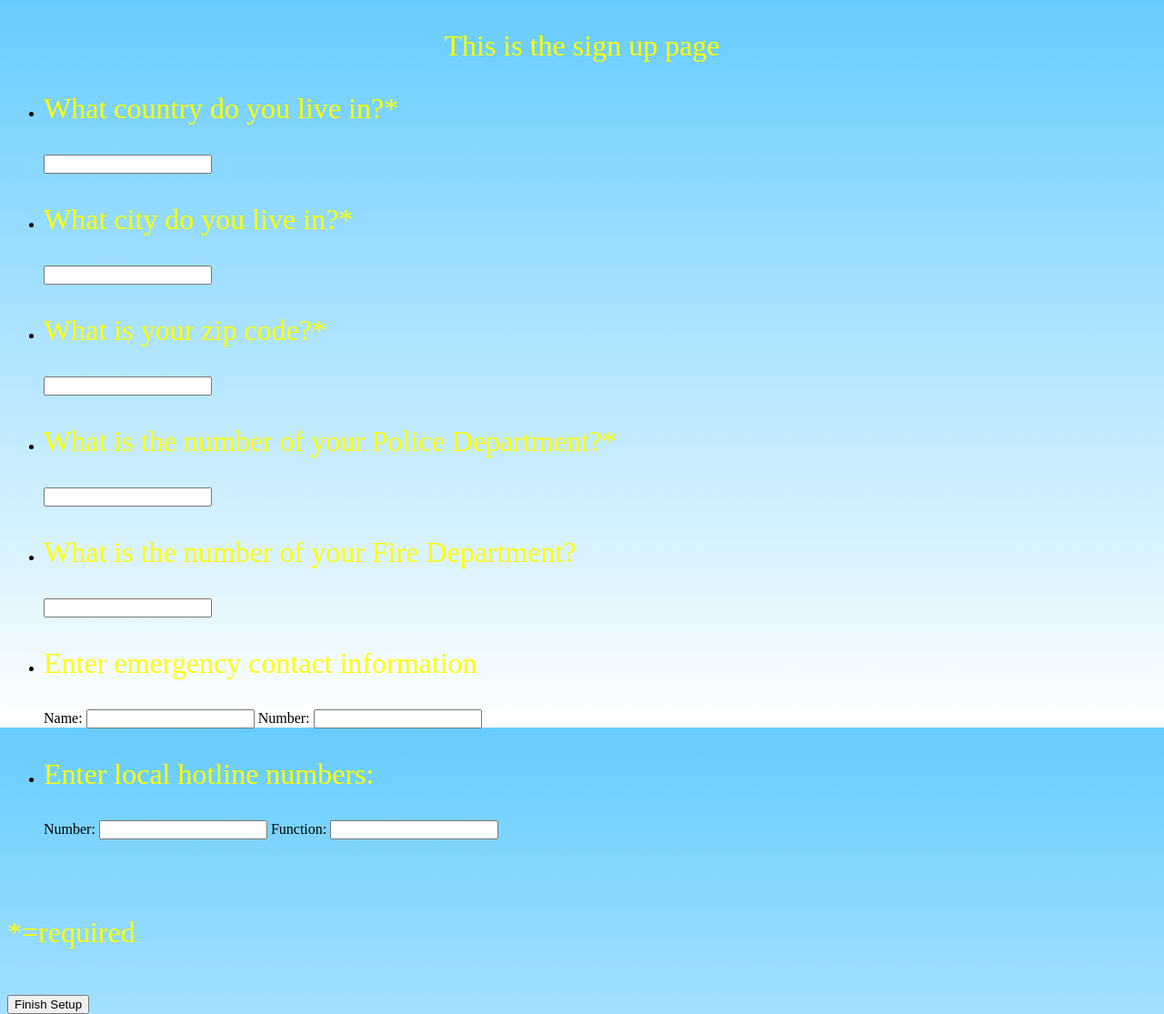
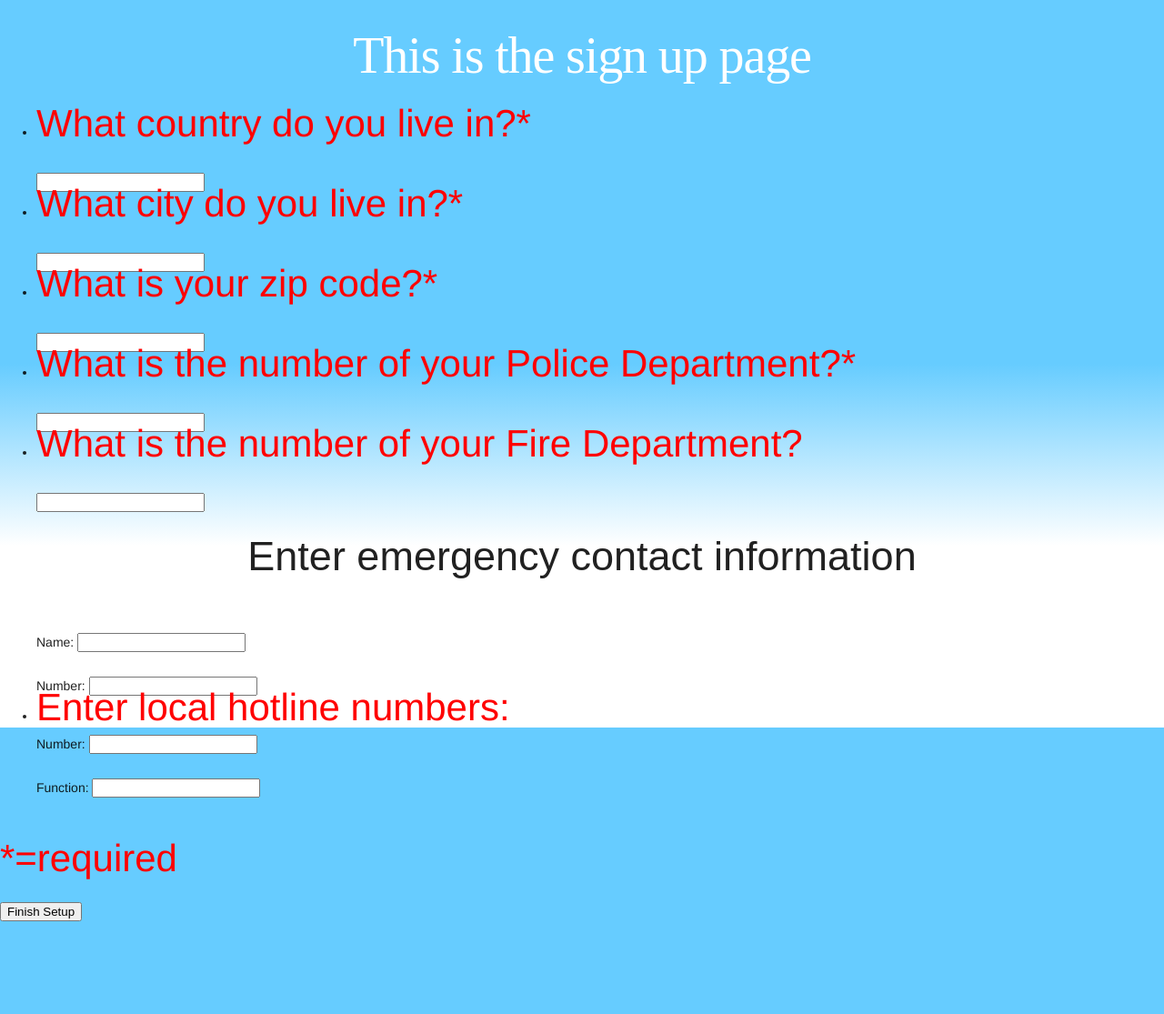
Before and after one commit to aclinton13/Project-E-Line, a Python web app: template templates/setup.html in a window 1280 px wide. Shown: the whole page at 91% size. After the commit the page ends 1013 px from the top, so only its background shows below. Run offline with Jinja, Linux system fonts and the light colour scheme; the template is opened without the code that fills it, so the values that code supplies are empty.

Commit message:
Added a card imported from material lite, then added more css. Also fixed html errors in setup file

```diff
--- a/stylesheets/design.css
+++ b/stylesheets/design.css
@@ -1,6 +1,6 @@
 body {
     background: linear-gradient(to bottom, #66ccff 0%, #ffffff 100%);
-
+    background-attachment: fixed;
 }
 html {
   height: 100%;
@@ -11,7 +11,7 @@
   color: white;
 }
 p {
-  color: yellow;
+  color: red;
   font-size: 200%
 }
 button {
@@ -23,8 +23,18 @@
   width: 100px;
 }
 .flex-container {
-  /* flex-direction: column; */
+  display: flex;
   justify-content: space-between;
-  display: flex;
   align-items: center;
 }
+.demo-card-wide.mdl-card {
+  width: 550px;
+}
+.demo-card-wide > .mdl-card__title {
+  color: #fff;
+  height: 545px;
+  background: url('https://www.houseofswitzerland.org/sites/default/files/styles/portrait/public/story/portrait/Gallia%20et%20son%20tonnelet%20%C2%A9%20Iris%20Kuerschner%2C%20www.powerpress.ch%202%20%28Large%29.jpg?h=4a7d1ed4&itok=xyYCkZ3R') center / cover;
+}
+.demo-card-wide > .mdl-card__menu {
+  color: #fff;
+}
--- /dev/null
+++ b/stylesheets/setup.css
@@ -0,0 +1,35 @@
+body {
+    background: linear-gradient(to bottom, #66ccff 50%, #ffffff 75%);
+
+    background-attachment: fixed;
+}
+html {
+  height: 100%;
+}
+h1{
+font-size: 200px
+  font-weight: 400;
+  font-family: "Times New Roman", Times, serif;
+  color: white;
+}
+h2{
+  /* font-weight: 400px; */
+  font-family: Arial, Helvetica, serif;
+  color: ;
+}
+p {
+  color: red;
+  font-size: 200%
+}
+p{
+  color: red;
+  font-size: 300%
+}
+button {
+  background-color:#ff99cc;
+  border-radius: 4px;
+  color: white;
+  font-size: 16px;
+  height: 50px;
+  width: 100px;
+}
--- a/templates/contacts.html
+++ b/templates/contacts.html
@@ -3,6 +3,8 @@
   <head>
     <meta charset="utf-8">
     <title>Contact Information</title>
+    <link href="https://fonts.googleapis.com/css?family=Abel&display=swap">
+    <link rel="stylesheet" href="/stylesheets/design.css">
   </head>
   <body>
     <center>Input additional an emergency contact here</center>
--- a/templates/finished_setup.html
+++ b/templates/finished_setup.html
@@ -3,6 +3,8 @@
   <head>
     <meta charset="utf-8">
     <title></title>
+    <link href="https://fonts.googleapis.com/css?family=Abel&display=swap">
+    <link rel="stylesheet" href="/stylesheets/design.css">
   </head>
   <body>
     <p>Setup is now complete. Please click <a href="/">here</a> to go to the main page</p>
--- a/templates/not_found.html
+++ b/templates/not_found.html
@@ -3,6 +3,8 @@
   <head>
     <meta charset="utf-8">
     <title></title>
+    <link href="https://fonts.googleapis.com/css?family=Abel&display=swap">
+    <link rel="stylesheet" href="/stylesheets/design.css">
   </head>
   <body>
     <p>The emergency services at that location are not in the database.</p>
--- a/templates/repeat.html
+++ b/templates/repeat.html
@@ -3,6 +3,8 @@
   <head>
     <meta charset="utf-8">
     <title></title>
+    <link href="https://fonts.googleapis.com/css?family=Abel&display=swap">
+    <link rel="stylesheet" href="/stylesheets/design.css">
   </head>
   <body>
     <p>You are already signed up</p>
--- a/templates/setup.html
+++ b/templates/setup.html
@@ -3,36 +3,39 @@
   <head>
     <meta charset="utf-8">
     <title></title>
-    <link href="https://fonts.googleapis.com/css?family=Abel&display=swap">
-    <link rel="stylesheet" href="/stylesheets/design.css">
+    <link rel="stylesheet" href="https://fonts.googleapis.com/icon?family=Material+Icons">
+<link rel="stylesheet" href="https://code.getmdl.io/1.3.0/material.light_blue-blue.min.css" />
+<script defer src="https://code.getmdl.io/1.3.0/material.min.js"></script>
+    <link rel="stylesheet" href="/stylesheets/setup.css">
   </head>
   <body>
-    <center><p>This is the sign up page</p></center>
+    <center><h1>This is the sign up page</h1></center>
     <form class="setup" action="/setup" method="post">
 
       <ul>
-        <li><p>What country do you live in?*</p></li>
-        <input type="text" name="Country" value="" required>
+        <li><p>What country do you live in?*</p></li> <br>
+        <input type="text" name="Country" value="" required> <br>
 
-        <li><p>What city do you live in?*</p></li>
-        <input type="text" name="City" value="" required>
+        <li><p>What city do you live in?*</p></li> <br>
+        <input type="text" name="City" value="" required> <br>
 
-        <li><p>What is your zip code?*</p></li>
-        <input type="text" name="Zip" value="" required>
+        <li><p>What is your zip code?*</p></li> <br>
+        <input type="text" name="Zip" value="" required> <br>
 
-        <li><p>What is the number of your Police Department?*</p></li>
-        <input type="text" name="Police" value="" required>
+        <li><p>What is the number of your Police Department?*</p></li> <br>
+        <input type="text" name="Police" value="" required> <br>
 
-        <li><p>What is the number of your Fire Department?</p></li>
-        <input type="text" name="Fire" value="">
+        <li><p>What is the number of your Fire Department?</p></li> <br>
+        <input type="text" name="Fire" value=""> <br>
       </ul>
 
+<center><h2> Enter emergency contact information </h2></center><br>
+
       <ul>
-          <li><p>Enter emergency contact information</p></li>
-          Name: <input type="text" name="contact" value="">
+          Name: <input type="text" name="contact" value=""> <br> <br>
           Number: <input type="string" name="contact_num" value="">
           <li><p>Enter local hotline numbers:</p></li>
-          Number: <input type="string" name="hotline" value="">
+          Number: <input type="string" name="hotline" value=""> <br> <br>
           Function: <input type="text" name="hotline_function" value="">
         </ul>
 
```
Also changed, not shown: templates/eline.html (+22 -6 lines), templates/hello.html (deleted, +0 -18 lines), images/design1.jpg (added), stylesheets/emergency.css (added).
